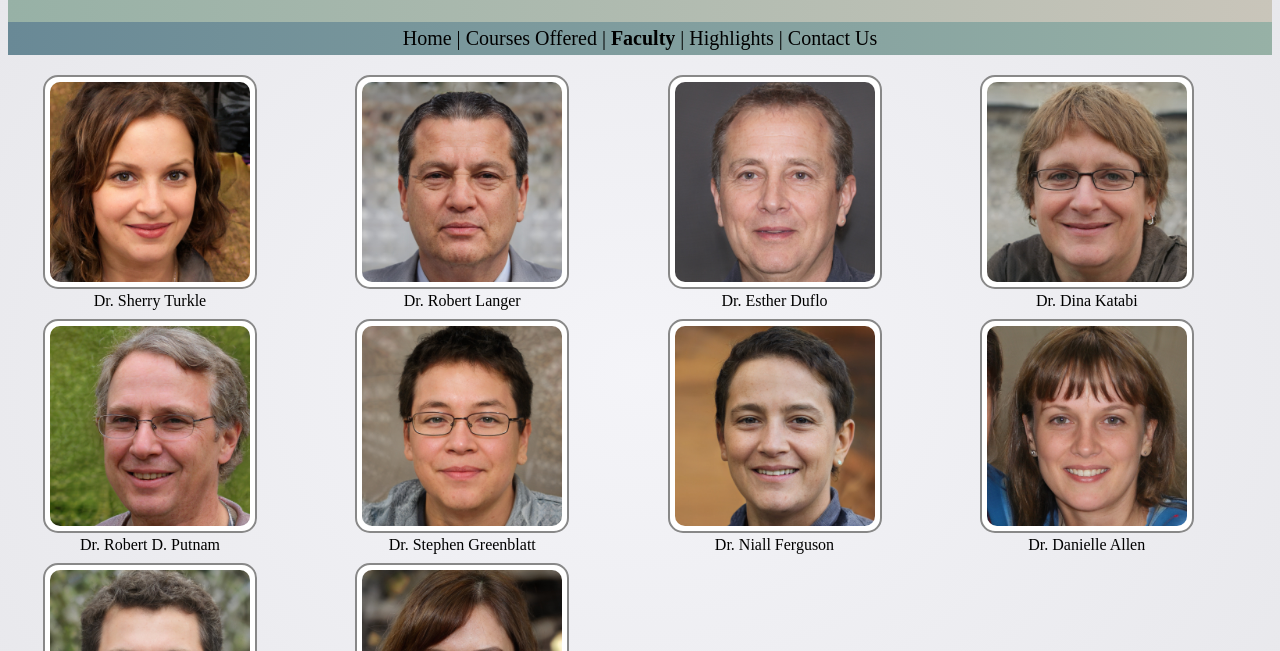
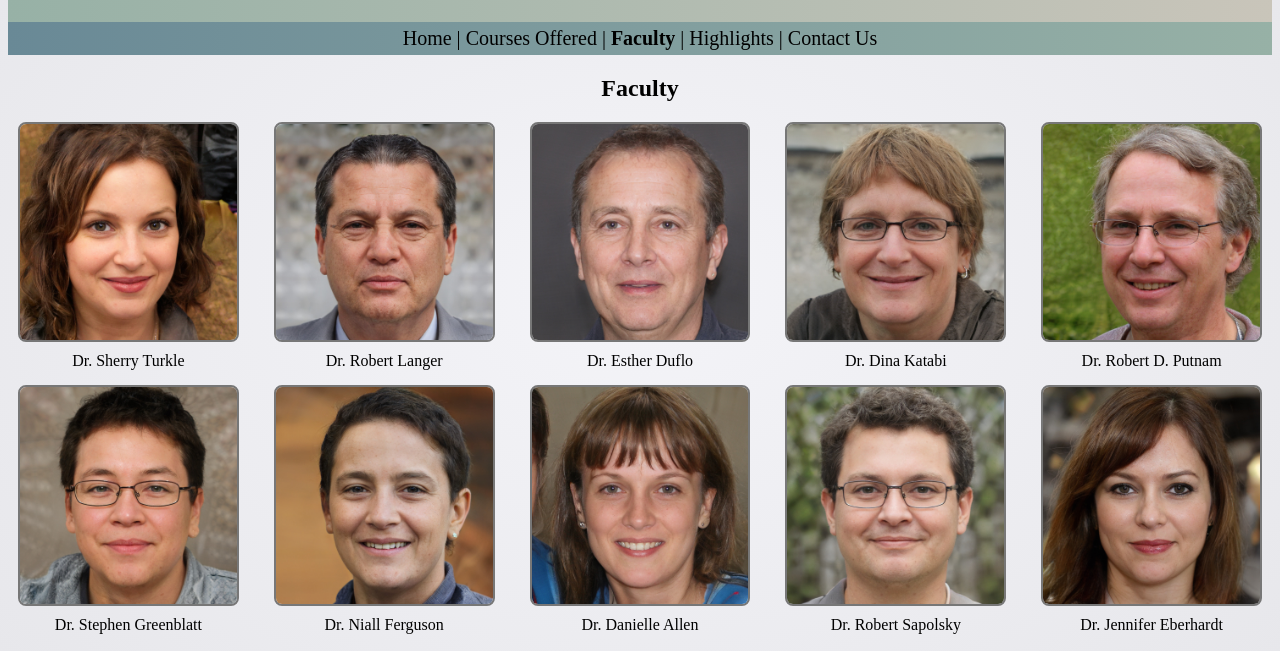
Before and after one commit to Rudraksh-Popli/Computer_Science_Department_Website, a plain HTML site: page html/faculty.html in a window 1280 px wide. Shown: the part 135-786 px from the top of the page. Drawn offline with Linux system fonts and the light colour scheme.

Commit message:
Fixed Faculty Page Grid

```diff
--- a/css/style.css
+++ b/css/style.css
@@ -79,33 +79,32 @@ td {
 
 .container {
     display: grid;
-    grid-template-columns: repeat(auto-fit, minmax(240px, 1fr));
-    gap: 20px;
-    padding: 0px;
-    margin: 20px 0px 25px 35px;
+    grid-template-columns: repeat(auto-fit, minmax(200px, 1fr));
+    gap: 15px;
+    margin: 0px 0px 20px 0px;
 }
 
-.box {
-    width: 200px;
-    height: 200px;
-    background: white;
-    border-radius: 15px;
-    transition: transform 0.1s;
-    border: 2px solid #888;
-    margin: 0px 0px 10px 0px;
-    padding: 5px;
+.container article {
+    text-align: center;
 }
 
-.box img {
-    width: 200px;
-    height: 200px;
-    border-radius: 10px;
+.container img {
+    width: 90%;
+    aspect-ratio: 1 / 1;
+    object-fit: cover;
+    border-radius: 8px;
+    border: 2px solid #777;
+    transition: transform 0.1s ease, border-color 0.1s ease;
 }
 
-.box:hover {
+.container article:hover {
+    transition: transform 0.1s;
     transform: scale(1.05);
-    border-color: #000000;
     font-weight: bold;
+}
+
+.container img:hover {
+    border-color: black;
 }
 
 .nameText {
@@ -158,7 +157,6 @@ button:active {
     display: grid;
     grid-template-columns: repeat(auto-fit, minmax(300px, 1fr));
     gap: 20px;
-    padding: 0px;
     margin: 0px 10px 20px 5px;
 }
 
--- a/html/faculty.html
+++ b/html/faculty.html
@@ -17,47 +17,49 @@
         <a href="highlights.html">Highlights</a> |
         <a href="contact.html">Contact Us</a>
     </nav>
+    <h2>Faculty</h2>
     <div class="container">
-        <div class="box">
+        <article>
             <img src="../IMAGES/Face.jpeg">
             <div class="nameText">Dr. Sherry Turkle</div>
-        </div>
-        <div class="box">
+        </article>
+        <article>
             <img src="../IMAGES/Face (1).jpeg">
             <div class="nameText">Dr. Robert Langer</div>
-        </div>
-        <div class="box">
+        </article>
+        <article>
             <img src="../IMAGES/Face (2).jpeg">
             <div class="nameText">Dr. Esther Duflo</div>
-        </div>
-        <div class="box">
+        </article>
+        <article>
             <img src="../IMAGES/Face (3).jpeg">
             <div class="nameText">Dr. Dina Katabi</div>
-        </div>
-        <div class="box">
+        </article>
+        <article>
             <img src="../IMAGES/Face (4).jpeg">
             <div class="nameText">Dr. Robert D. Putnam</div>
-        </div>
-        <div class="box">
+        </article>
+        <article>
             <img src="../IMAGES/Face (5).jpeg">
             <div class="nameText">Dr. Stephen Greenblatt</div>
-        </div>
-        <div class="box">
+        </article>
+        <article>
             <img src="../IMAGES/Face (6).jpeg">
             <div class="nameText">Dr. Niall Ferguson</div>
-        </div>
-        <div class="box">
+        </article>
+        <article>
             <img src="../IMAGES/Face (7).jpeg">
             <div class="nameText">Dr. Danielle Allen</div>
-        </div>
-        <div class="box">
+        </article>
+        <article>
             <img src="../IMAGES/Face (8).jpeg">
             <div class="nameText">Dr. Robert Sapolsky</div>
-        </div>
-        <div class="box">
+        </article>
+        <article>
             <img src="../IMAGES/Face (9).jpeg">
             <div class="nameText">Dr. Jennifer Eberhardt</div>
-        </div>
+        </article>
+    </div>
     </div>
     <footer>
         © 2025 - Maharishi Markandeshwar (DEEMED TO BE UNIVERSITY)
```
